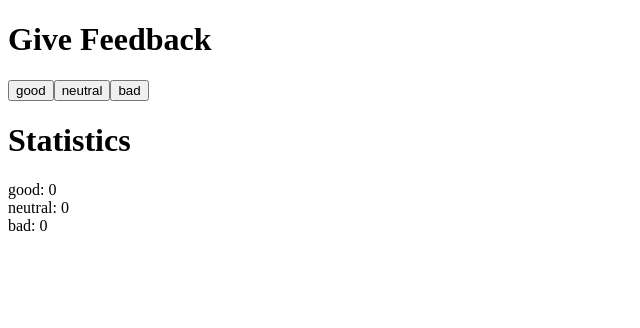
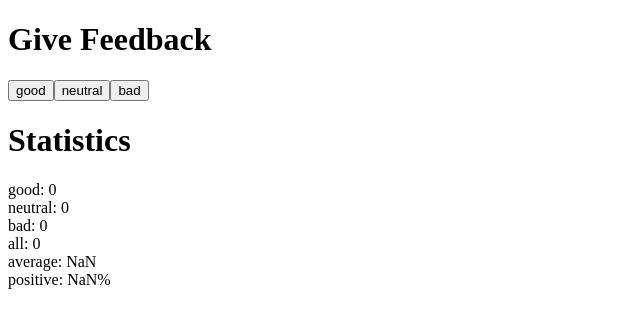
Before and after one commit to Orianas/FullStackOpenExecises, a React (Create React App) app in the folder part1/unicafe/: page / in a window 1280 px wide. Shown: the top 328 px of the page, without its empty margins (0-640 px from the left). Built offline with nearby package versions, Linux system fonts and the light colour scheme.

Commit message:
Exercise 1.7 Completed

```diff
--- a/part1/unicafe/src/App.js
+++ b/part1/unicafe/src/App.js
@@ -3,13 +3,16 @@ import { useState } from 'react'
 const Header = () => <h1>Give Feedback</h1>
 const StatDisplay = ({ label, value }) => <div>{label}: {value}</div>
 const Statistics = ({ good, neutral, bad }) => {
-  console.log(good, neutral, bad)
+  let total = good + neutral + bad
   return (
     <>
       <h1>Statistics</h1>
-      <StatDisplay label={'good'} value={good} />
-      <StatDisplay label={'neutral'} value={neutral} />
-      <StatDisplay label={'bad'} value={bad} />
+      <StatDisplay label='good' value={good} />
+      <StatDisplay label='neutral' value={neutral} />
+      <StatDisplay label='bad' value={bad} />
+      <StatDisplay label='all' value={total} />
+      <StatDisplay label='average' value={(good - bad) / total} />
+      <StatDisplay label='positive' value={((good / total) * 100).toString().concat('%')} />
     </>
   )
 }
```
